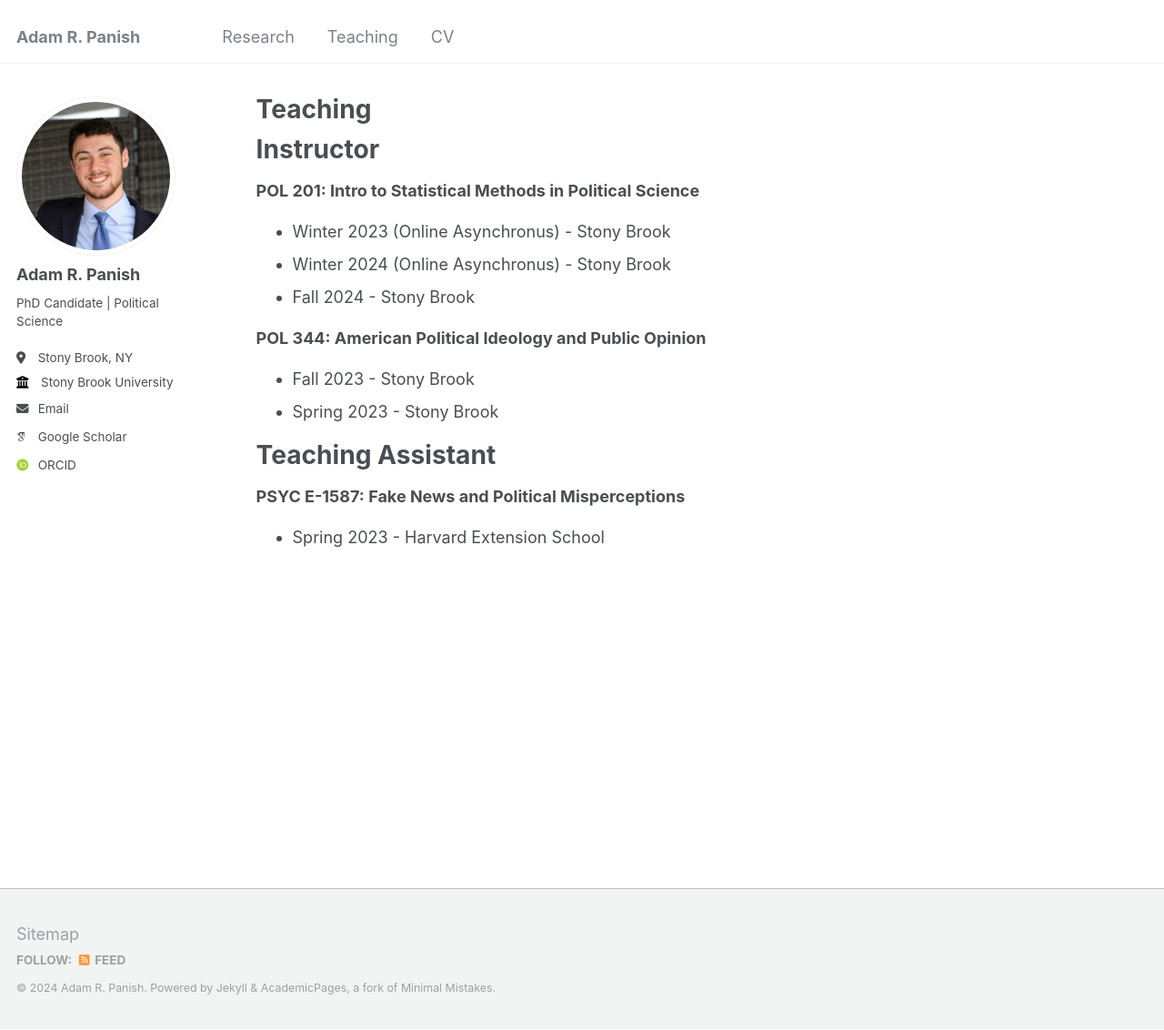
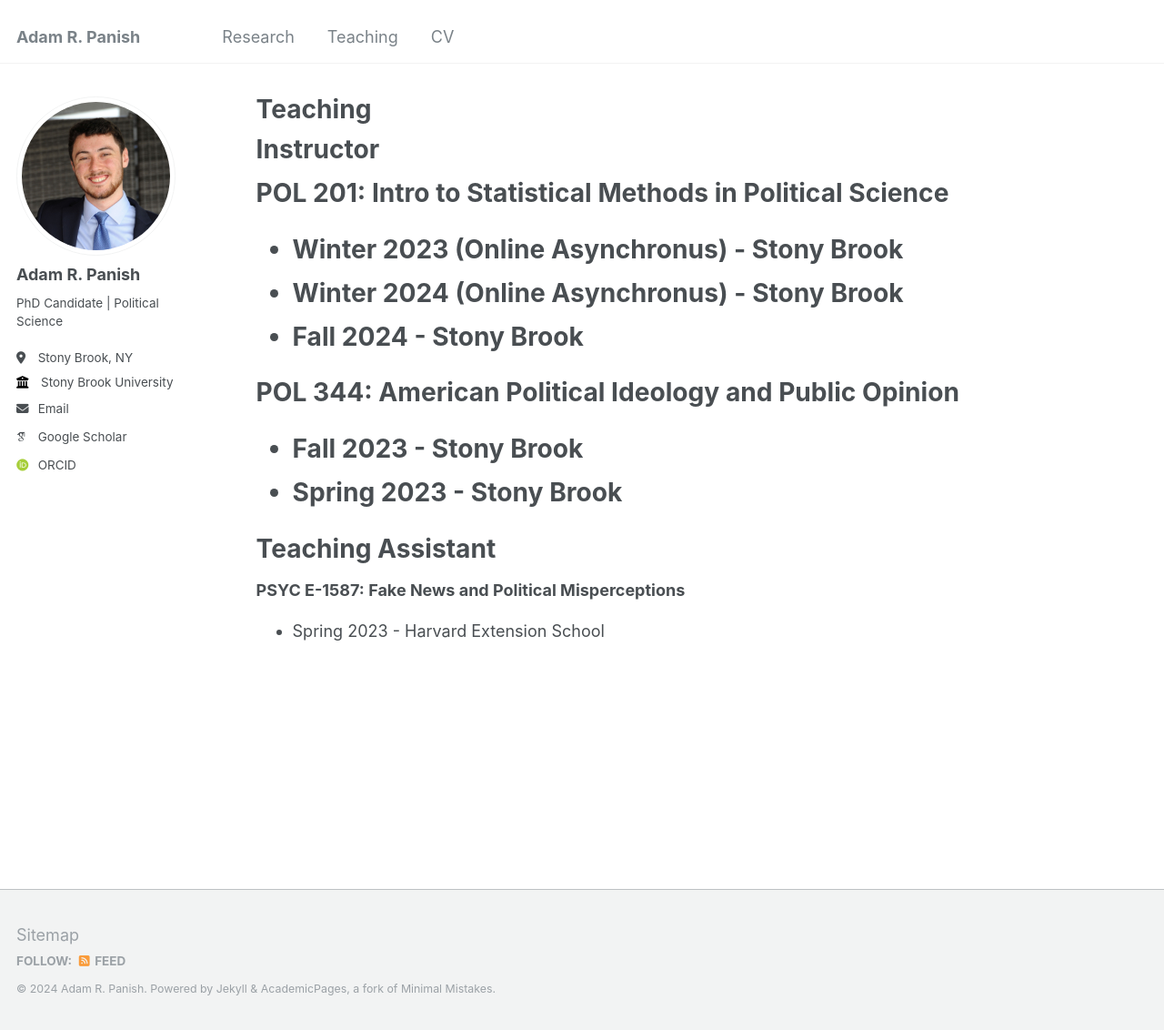
Before and after one commit to adampanish/adampanish.github.io, a Jekyll site: the page built from _pages/teaching.html, in a window 1280 px wide and 1132 px high. Shown: the whole window at 91% size. Built offline with Jekyll 4.4.1, drawn with Linux system fonts in a browser that asks for light colours; some web fonts are replaced.

Commit message:
Update teaching.html

```diff
--- a/_pages/teaching.html
+++ b/_pages/teaching.html
@@ -5,9 +5,10 @@ permalink: /teaching/
 author_profile: true
 ---
 
-<h1 style="font-size: 4;">Instructor</h1>
+<h1 style="font-size: 3;">Instructor</h1>
 
-<b>POL 201: Intro to Statistical Methods in Political Science</b>
+<h1 style="font-size: 2;">
+  <b>POL 201: Intro to Statistical Methods in Political Science</b>
 <ul>
   <li>Winter 2023 (Online Asynchronus) - Stony Brook</li>
   <li>Winter 2024 (Online Asynchronus) - Stony Brook</li>
@@ -20,9 +21,10 @@ author_profile: true
   <li>Spring 2023 - Stony Brook</li>
 </ul>
 
-<h1 style="font-size: 4;">Teaching Assistant</h1>
+<h1 style="font-size: 3;">Teaching Assistant</h1>
 
 <b>PSYC E-1587: Fake News and Political Misperceptions</b>
 <ul>
   <li>Spring 2023 - Harvard Extension School</li>
 </ul>
+</h1>
```
